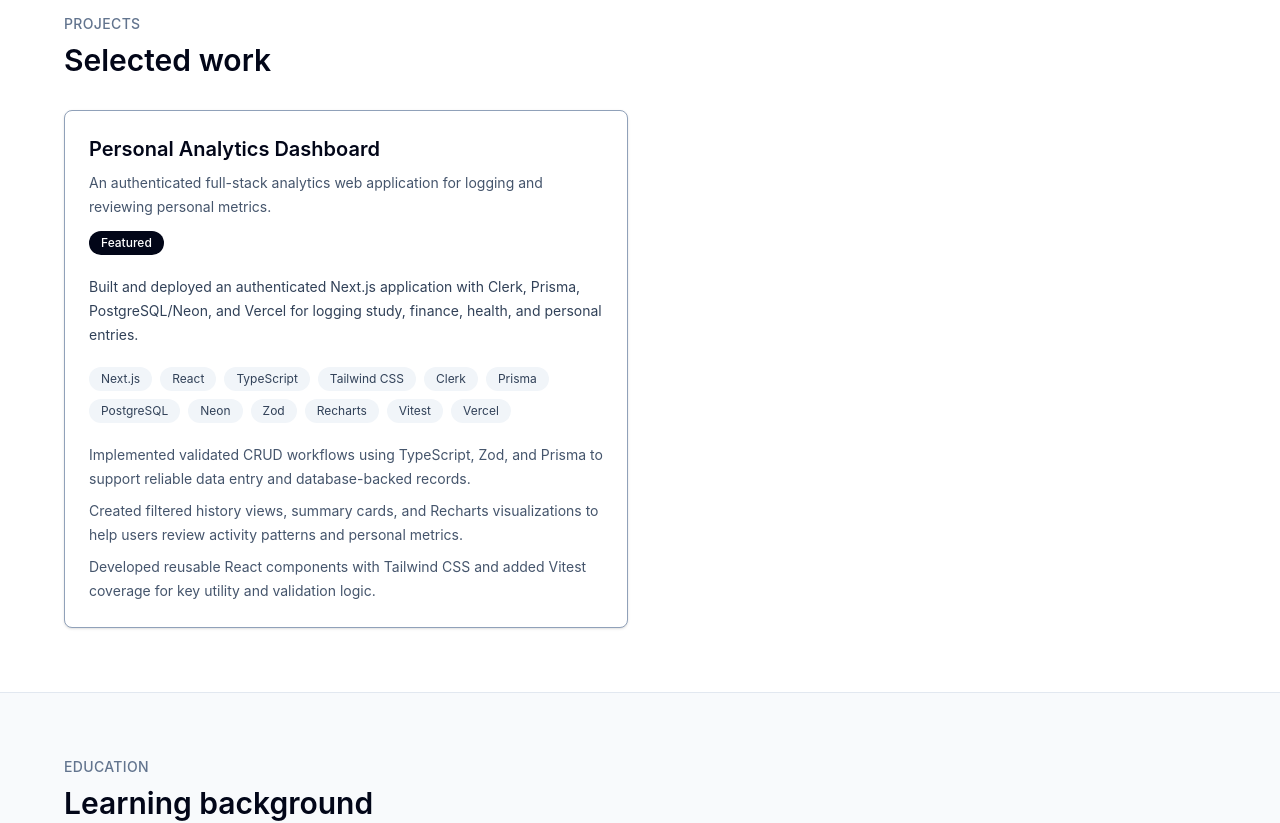
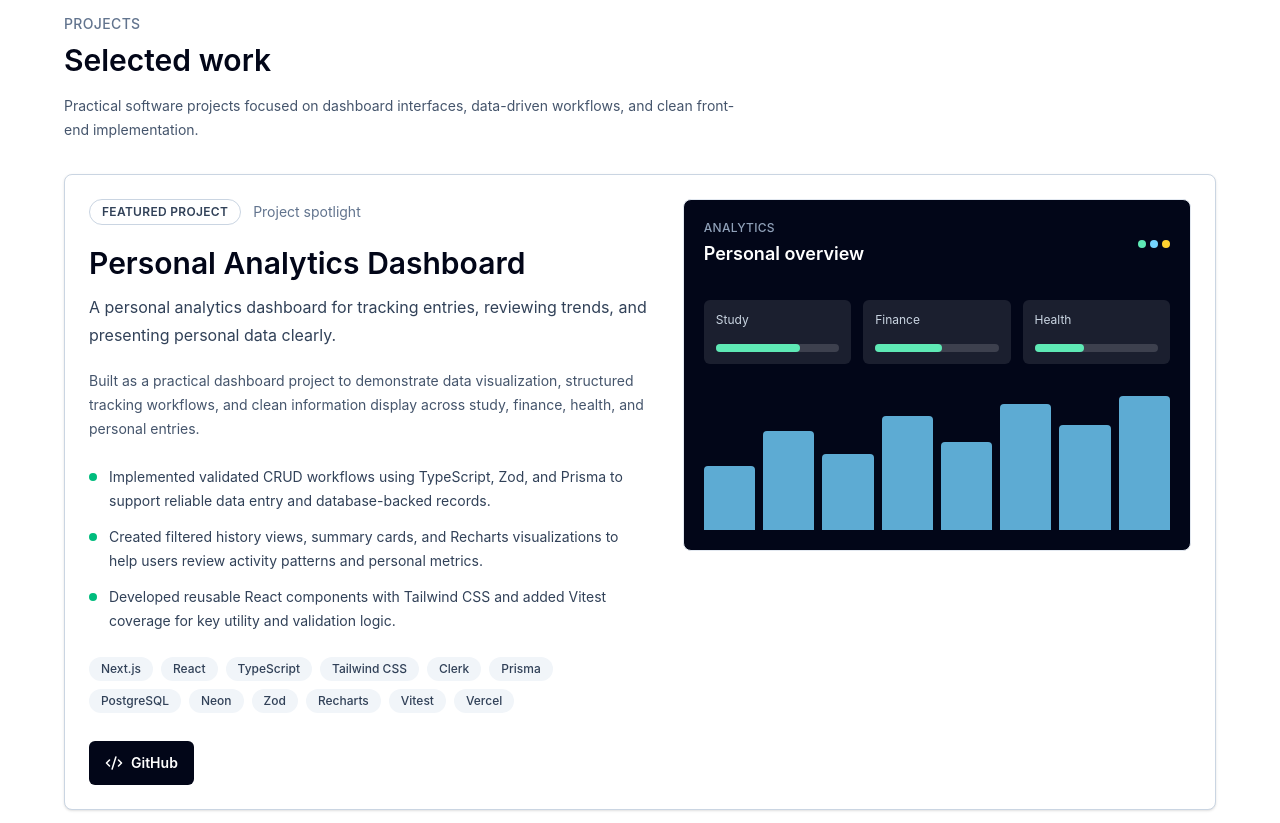
Before and after one commit to HimendraFdo/himendrafernando, a React (Vite) app: page / in a window 1280 px wide. Shown: the part 1780-2603 px from the top of the page. Built offline with nearby package versions, Linux system fonts and the light colour scheme.

Commit message:
feat: enhance project showcase

```diff
--- /dev/null
+++ b/src/components/FeaturedProject.tsx
@@ -0,0 +1,156 @@
+import { Code2, ExternalLink } from "lucide-react"
+import type { Project } from "../data/portfolio"
+
+type FeaturedProjectProps = {
+  project: Project
+}
+
+const isUsableHref = (href?: string) =>
+  Boolean(href && href.trim() && !href.startsWith("YOUR_"))
+
+function DashboardPlaceholder() {
+  return (
+    <div
+      aria-label="Dashboard preview placeholder"
+      className="flex min-h-[18rem] flex-col justify-between rounded-lg border border-slate-200 bg-slate-950 p-4 text-white sm:min-h-[22rem] sm:p-5"
+      role="img"
+    >
+      <div className="flex items-center justify-between gap-4">
+        <div>
+          <p className="text-xs font-medium uppercase tracking-wide text-slate-400">
+            Analytics
+          </p>
+          <p className="mt-1 text-lg font-semibold">Personal overview</p>
+        </div>
+        <div className="grid grid-cols-3 gap-1" aria-hidden="true">
+          <span className="size-2 rounded-full bg-emerald-300" />
+          <span className="size-2 rounded-full bg-sky-300" />
+          <span className="size-2 rounded-full bg-amber-300" />
+        </div>
+      </div>
+
+      <div className="mt-8 grid gap-3 sm:grid-cols-3">
+        {["Study", "Finance", "Health"].map((label, index) => (
+          <div className="rounded-md bg-white/10 p-3" key={label}>
+            <p className="text-xs text-slate-300">{label}</p>
+            <div
+              className="mt-4 h-2 rounded-full bg-white/15"
+              aria-hidden="true"
+            >
+              <div
+                className="h-2 rounded-full bg-emerald-300"
+                style={{ width: `${68 - index * 14}%` }}
+              />
+            </div>
+          </div>
+        ))}
+      </div>
+
+      <div className="mt-5 grid flex-1 items-end gap-2 sm:grid-cols-8" aria-hidden="true">
+        {[44, 68, 52, 78, 60, 86, 72, 92].map((height, index) => (
+          <span
+            className="rounded-t bg-sky-300/80"
+            key={`${height}-${index}`}
+            style={{ height: `${height}%` }}
+          />
+        ))}
+      </div>
+    </div>
+  )
+}
+
+function FeaturedProject({ project }: FeaturedProjectProps) {
+  const githubHref = isUsableHref(project.githubUrl) ? project.githubUrl : undefined
+  const liveHref = isUsableHref(project.liveUrl) ? project.liveUrl : undefined
+
+  return (
+    <article className="rounded-lg border border-slate-300 bg-white p-5 shadow-sm sm:p-6 lg:grid lg:grid-cols-[1.05fr_0.95fr] lg:gap-8">
+      <div>
+        <div className="flex flex-wrap items-center gap-3">
+          <span className="rounded-full border border-slate-300 px-3 py-1 text-xs font-semibold uppercase tracking-wide text-slate-700">
+            Featured project
+          </span>
+          <span className="text-sm text-slate-500">Project spotlight</span>
+        </div>
+
+        <h3 className="mt-5 text-2xl font-semibold text-slate-950 sm:text-3xl">
+          {project.title}
+        </h3>
+        <p className="mt-3 text-base leading-7 text-slate-700">
+          {project.description}
+        </p>
+        <p className="mt-5 text-sm leading-6 text-slate-600">
+          {project.longDescription}
+        </p>
+
+        {project.highlights.length > 0 ? (
+          <ul className="mt-6 space-y-3 text-sm leading-6 text-slate-700">
+            {project.highlights.map((highlight) => (
+              <li className="flex gap-3" key={highlight}>
+                <span
+                  aria-hidden="true"
+                  className="mt-2 size-2 shrink-0 rounded-full bg-emerald-500"
+                />
+                <span>{highlight}</span>
+              </li>
+            ))}
+          </ul>
+        ) : null}
+
+        <ul className="mt-6 flex flex-wrap gap-2" aria-label="Technology stack">
+          {project.techStack.map((tech) => (
+            <li
+              className="rounded-full bg-slate-100 px-3 py-1 text-xs font-medium text-slate-700"
+              key={tech}
+            >
+              {tech}
+            </li>
+          ))}
+        </ul>
+
+        {(githubHref || liveHref) && (
+          <div className="mt-7 flex flex-col gap-3 sm:flex-row">
+            {githubHref ? (
+              <a
+                aria-label={`View ${project.title} source code on GitHub`}
+                className="inline-flex min-h-11 items-center justify-center gap-2 rounded-md bg-slate-950 px-4 py-2 text-sm font-semibold text-white transition hover:bg-slate-800 focus:outline-none focus:ring-2 focus:ring-slate-950 focus:ring-offset-2"
+                href={githubHref}
+                rel="noreferrer"
+                target="_blank"
+              >
+                <Code2 aria-hidden="true" size={18} />
+                GitHub
+              </a>
+            ) : null}
+            {liveHref ? (
+              <a
+                aria-label={`Open live demo for ${project.title}`}
+                className="inline-flex min-h-11 items-center justify-center gap-2 rounded-md border border-slate-300 px-4 py-2 text-sm font-semibold text-slate-950 transition hover:border-slate-400 hover:bg-slate-50 focus:outline-none focus:ring-2 focus:ring-slate-950 focus:ring-offset-2"
+                href={liveHref}
+                rel="noreferrer"
+                target="_blank"
+              >
+                <ExternalLink aria-hidden="true" size={18} />
+                Live demo
+              </a>
+            ) : null}
+          </div>
+        )}
+      </div>
+
+      <div className="mt-8 lg:mt-0">
+        {project.image ? (
+          <img
+            alt={`${project.title} screenshot`}
+            className="h-full min-h-[18rem] w-full rounded-lg border border-slate-200 object-cover"
+            src={project.image}
+          />
+        ) : (
+          <DashboardPlaceholder />
+        )}
+      </div>
+    </article>
+  )
+}
+
+export default FeaturedProject
--- a/src/components/ProjectCard.tsx
+++ b/src/components/ProjectCard.tsx
@@ -1,3 +1,4 @@
+import { Code2, ExternalLink } from "lucide-react"
 import type { Project } from "../data/portfolio"
 
 type ProjectCardProps = {
@@ -8,17 +9,18 @@ const isUsableHref = (href?: string) =>
   Boolean(href && href.trim() && !href.startsWith("YOUR_"))
 
 function ProjectCard({ project }: ProjectCardProps) {
-  const projectLinks = [
-    { label: "GitHub", href: project.githubUrl },
-    { label: "Live demo", href: project.liveUrl },
-  ].filter((link) => isUsableHref(link.href))
+  const githubHref = isUsableHref(project.githubUrl) ? project.githubUrl : undefined
+  const liveHref = isUsableHref(project.liveUrl) ? project.liveUrl : undefined
 
   return (
-    <article
-      className={`rounded-lg border bg-white p-6 ${
-        project.featured ? "border-slate-400 shadow-sm" : "border-slate-200"
-      }`}
-    >
+    <article className="flex h-full flex-col rounded-lg border border-slate-200 bg-white p-5 sm:p-6">
+      {project.image ? (
+        <img
+          alt={`${project.title} screenshot`}
+          className="mb-5 aspect-video w-full rounded-md border border-slate-200 object-cover"
+          src={project.image}
+        />
+      ) : null}
       <div className="flex flex-wrap items-start justify-between gap-3">
         <div>
           <h3 className="text-xl font-semibold text-slate-950">{project.title}</h3>
@@ -26,11 +28,6 @@ function ProjectCard({ project }: ProjectCardProps) {
             {project.description}
           </p>
         </div>
-        {project.featured ? (
-          <span className="rounded-full bg-slate-950 px-3 py-1 text-xs font-medium text-white">
-            Featured
-          </span>
-        ) : null}
       </div>
       <p className="mt-5 text-sm leading-6 text-slate-700">
         {project.longDescription}
@@ -45,23 +42,39 @@ function ProjectCard({ project }: ProjectCardProps) {
       {project.highlights.length > 0 ? (
         <ul className="mt-5 space-y-2 text-sm leading-6 text-slate-600">
           {project.highlights.map((highlight) => (
-            <li key={highlight}>{highlight}</li>
+            <li className="flex gap-2" key={highlight}>
+              <span aria-hidden="true" className="mt-2 size-1.5 shrink-0 rounded-full bg-slate-400" />
+              <span>{highlight}</span>
+            </li>
           ))}
         </ul>
       ) : null}
-      {projectLinks.length > 0 ? (
-        <div className="mt-6 flex flex-wrap gap-3">
-          {projectLinks.map((link) => (
+      {(githubHref || liveHref) ? (
+        <div className="mt-auto flex flex-wrap gap-3 pt-6">
+          {githubHref ? (
             <a
-              className="text-sm font-medium text-slate-950 underline-offset-4 hover:underline"
-              href={link.href}
-              key={link.label}
+              aria-label={`View ${project.title} source code on GitHub`}
+              className="inline-flex min-h-10 items-center gap-2 rounded-md border border-slate-300 px-3 py-2 text-sm font-medium text-slate-950 transition hover:bg-slate-50 focus:outline-none focus:ring-2 focus:ring-slate-950 focus:ring-offset-2"
+              href={githubHref}
               rel="noreferrer"
               target="_blank"
             >
-              {link.label}
+              <Code2 aria-hidden="true" size={16} />
+              GitHub
             </a>
-          ))}
+          ) : null}
+          {liveHref ? (
+            <a
+              aria-label={`Open live demo for ${project.title}`}
+              className="inline-flex min-h-10 items-center gap-2 rounded-md border border-slate-300 px-3 py-2 text-sm font-medium text-slate-950 transition hover:bg-slate-50 focus:outline-none focus:ring-2 focus:ring-slate-950 focus:ring-offset-2"
+              href={liveHref}
+              rel="noreferrer"
+              target="_blank"
+            >
+              <ExternalLink aria-hidden="true" size={16} />
+              Live demo
+            </a>
+          ) : null}
         </div>
       ) : null}
     </article>
--- a/src/components/Projects.tsx
+++ b/src/components/Projects.tsx
@@ -1,4 +1,5 @@
 import type { Project } from "../data/portfolio"
+import FeaturedProject from "./FeaturedProject"
 import ProjectCard from "./ProjectCard"
 
 type ProjectsProps = {
@@ -6,6 +7,9 @@ type ProjectsProps = {
 }
 
 function Projects({ projects }: ProjectsProps) {
+  const featuredProject = projects.find((project) => project.featured)
+  const regularProjects = projects.filter((project) => project.slug !== featuredProject?.slug)
+
   return (
     <section
       aria-labelledby="projects-title"
@@ -22,11 +26,24 @@ function Projects({ projects }: ProjectsProps) {
         >
           Selected work
         </h2>
-        <div className="mt-8 grid gap-6 lg:grid-cols-2">
-          {projects.map((project) => (
-            <ProjectCard key={project.slug} project={project} />
-          ))}
-        </div>
+        <p className="mt-4 max-w-2xl text-sm leading-6 text-slate-600">
+          Practical software projects focused on dashboard interfaces, data-driven
+          workflows, and clean front-end implementation.
+        </p>
+
+        {featuredProject ? (
+          <div className="mt-8">
+            <FeaturedProject project={featuredProject} />
+          </div>
+        ) : null}
+
+        {regularProjects.length > 0 ? (
+          <div className="mt-8 grid gap-6 md:grid-cols-2">
+            {regularProjects.map((project) => (
+              <ProjectCard key={project.slug} project={project} />
+            ))}
+          </div>
+        ) : null}
       </div>
     </section>
   )
--- a/src/data/portfolio.ts
+++ b/src/data/portfolio.ts
@@ -108,9 +108,9 @@ export const projects: Project[] = [
     title: "Personal Analytics Dashboard",
     slug: "personal-analytics-dashboard",
     description:
-      "An authenticated full-stack analytics web application for logging and reviewing personal metrics.",
+      "A personal analytics dashboard for tracking entries, reviewing trends, and presenting personal data clearly.",
     longDescription:
-      "Built and deployed an authenticated Next.js application with Clerk, Prisma, PostgreSQL/Neon, and Vercel for logging study, finance, health, and personal entries.",
+      "Built as a practical dashboard project to demonstrate data visualization, structured tracking workflows, and clean information display across study, finance, health, and personal entries.",
     techStack: [
       "Next.js",
       "React",
@@ -125,7 +125,7 @@ export const projects: Project[] = [
       "Vitest",
       "Vercel",
     ],
-    githubUrl: "",
+    githubUrl: "https://github.com/HimendraFdo/personal-analytics-dashboard",
     liveUrl: undefined,
     highlights: [
       "Implemented validated CRUD workflows using TypeScript, Zod, and Prisma to support reliable data entry and database-backed records.",
```
